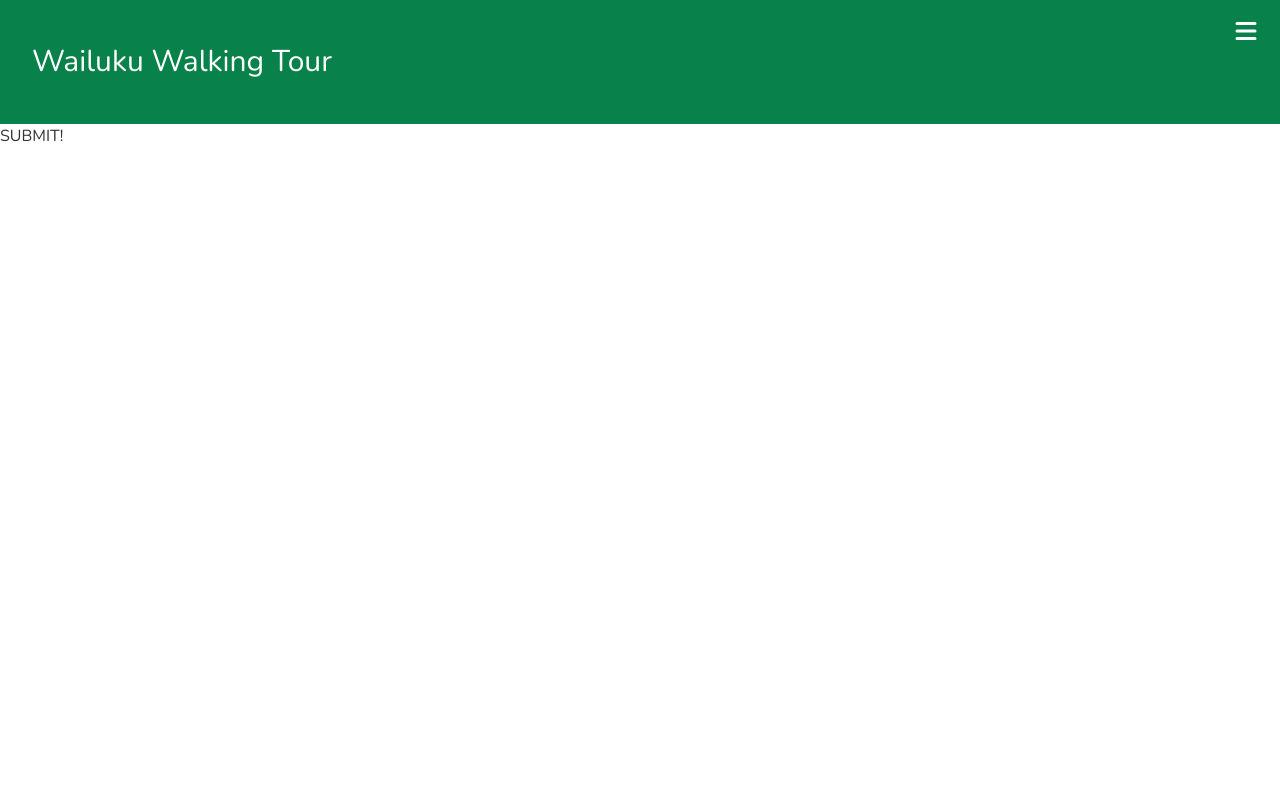
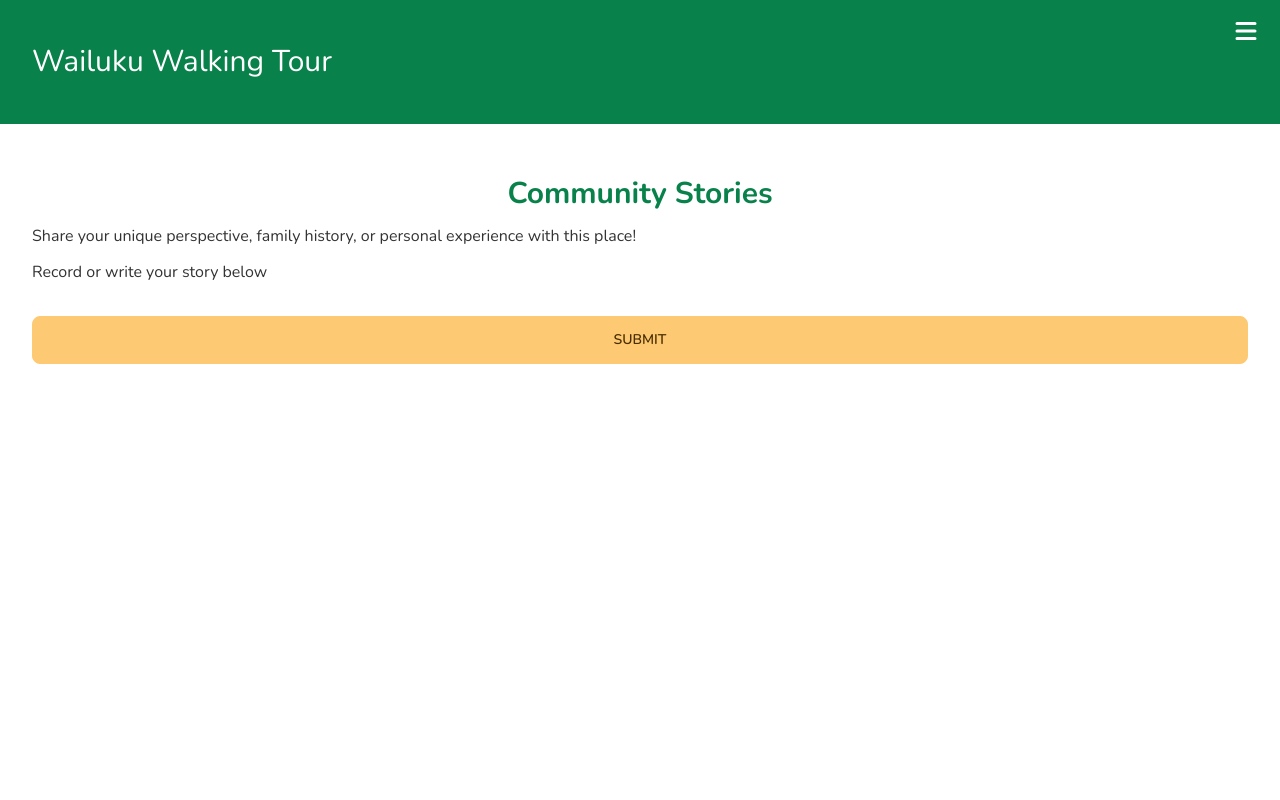
Before and after one commit to JosDaw/wailuku-walking-tour, a Next.js app: page /submit in a window 1280 px wide. Shown: the top 800 px of the page. Built offline with nearby package versions, Linux system fonts and the light colour scheme.

Commit message:
added general text to submit view and changed btn to wide

```diff
--- a/pages/index.js
+++ b/pages/index.js
@@ -24,7 +24,7 @@ export default function Home() {
         <link rel="icon" href="/favicon.ico" />
       </Head>
 
-      <div className="min-h-full flex flex-col items-center">
+      <div className="min-h-full flex flex-col">
         <div style={heroBanner.container}></div>
         <h1 className="text-3xl text-primary font-bold mt-3">
           Remember your roots, explore Wailuku town
--- a/pages/submit.js
+++ b/pages/submit.js
@@ -1,3 +1,20 @@
+import Head from 'next/head';
+
 export default function Submit() {
-  return <div>SUBMIT!</div>
+  return (
+    <div className="px-4 py-4">
+      <Head>
+        <title>Wailuku Walking Tour</title>
+        <meta name="description" content="Generated by create next app" />
+        <link rel="icon" href="/favicon.ico" />
+      </Head>
+
+      <div className="min-h-full flex flex-col">
+        <h1 className="text-3xl text-primary text-center font-bold mt-3">Community Stories</h1>
+        <p className="font-light mt-2">Share your unique perspective, family history, or personal experience with this place!</p>
+        <p className="font-light mt-2">Record or write your story below</p>
+        <button className="btn btn-info mt-4">Submit</button>
+      </div>
+    </div>
+  )
 }
```
